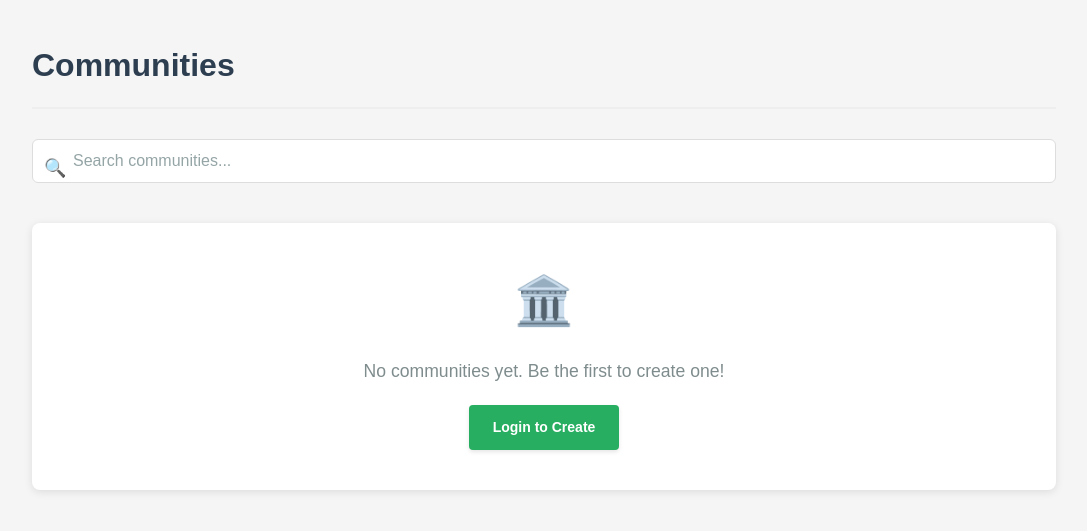
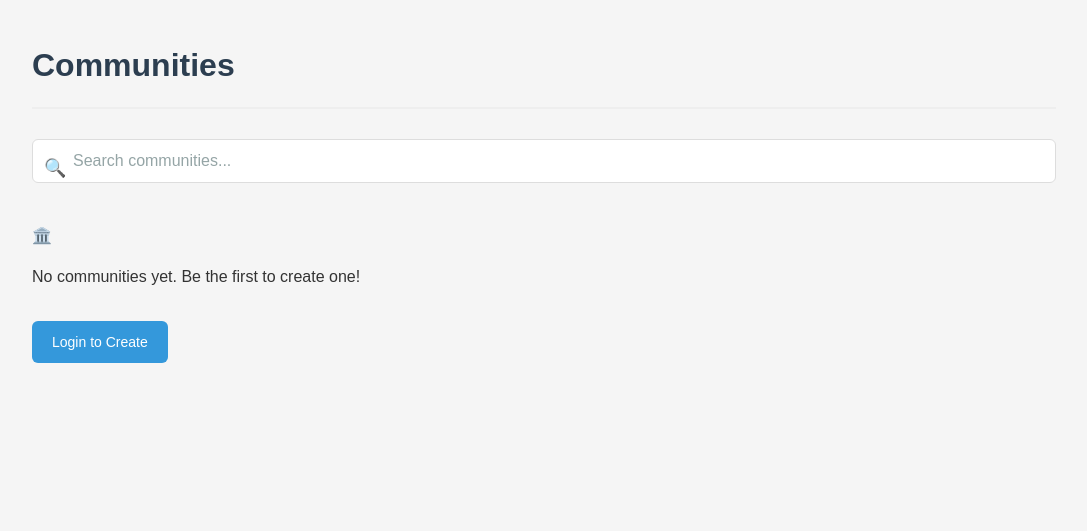
Before and after one commit to saz-v1/DaESD, a Django app: page /communities/ in a window 1280 px wide. Shown: the part 70-601 px from the top of the page, without its empty margins (96-1183 px from the left). Run offline with Django 5.2, Linux system fonts and the light colour scheme; data that the repository does not hold is empty.

Commit message:
removing unecessary CSS

```diff
--- a/static/css/style.css
+++ b/static/css/style.css
@@ -900,240 +900,92 @@ h1, h2, h3 {
 
 /* Unified Button System for Communities */
 .btn {
-    display: inline-block;
-    padding: 10px 16px;
+    display: inline-flex;
+    align-items: center;
+    justify-content: center;
+    padding: 10px 20px;
+    height: 42px;
+    font-size: 14px;
+    font-weight: 500;
     border-radius: 6px;
-    text-align: center;
-    font-weight: 500;
-    font-size: 14px;
     cursor: pointer;
+    transition: all 0.2s ease;
     text-decoration: none;
-    transition: all 0.2s ease;
     border: none;
-    line-height: 1.5;
+    white-space: nowrap;
     background-color: #3498db;
     color: white;
-    box-shadow: 0 2px 4px rgba(0,0,0,0.1);
 }
 
 .btn:hover {
-    background-color: #2980b9;
-    transform: translateY(-2px);
-    box-shadow: 0 4px 8px rgba(0,0,0,0.1);
+    opacity: 0.9;
+    transform: translateY(-1px);
 }
 
 .btn:active {
     transform: translateY(0);
-    box-shadow: 0 1px 2px rgba(0,0,0,0.1);
-}
-
-/* Button sizes */
-.btn-sm {
-    padding: 6px 12px;
-    font-size: 13px;
-    border-radius: 4px;
-}
-
-.btn-lg {
-    padding: 12px 20px;
-    font-size: 16px;
 }
 
 /* Button variants */
-.btn-primary {
-    background-color: #3498db;
-    color: white;
-}
-
-.btn-primary:hover {
-    background-color: #2980b9;
+.btn-outline {
+    background-color: transparent;
+    border: 1px solid currentColor;
+    color: #3498db;
 }
 
 .btn-success {
-    background-color: #27ae60;
-    color: white;
-}
-
-.btn-success:hover {
-    background-color: #219955;
+    background-color: #2ecc71;
 }
 
 .btn-danger {
     background-color: #e74c3c;
-    color: white;
 }
 
-.btn-danger:hover {
-    background-color: #c0392b;
+/* Community specific styles */
+.community-actions {
+    display: flex;
+    gap: 12px;
+    margin: 15px 0;
+    flex-wrap: wrap;
 }
 
-/* Override specific button styles */
-.create-community-btn {
-    background-color: #27ae60;
-    color: white;
-    padding: 12px 20px;
-    font-weight: bold;
-    display: flex;
-    align-items: center;
-    gap: 8px;
+.community-actions form {
+    margin: 0;
+    padding: 0;
+    background: none;
+    box-shadow: none;
 }
 
-.create-community-btn:hover {
-    background-color: #219955;
+/* Create community button */
+.create-community-btn {
+    background-color: #2ecc71;
+    padding-left: 40px;
+    position: relative;
 }
 
-.create-community-btn:active {
-    transform: translateY(0);
+.create-community-btn::before {
+    content: "+";
+    position: absolute;
+    left: 20px;
+    font-size: 18px;
+    font-weight: bold;
 }
 
-.community-actions {
-    display: flex;
-    flex-wrap: wrap;
-    gap: 10px;
+/* Empty state button */
+.empty-state .btn {
     margin-top: 15px;
 }
 
-.community-card .community-actions {
-    display: flex;
-    flex-direction: column;
-    gap: 8px;
+/* Admin controls */
+.admin-controls {
+    margin-top: 20px;
+    padding: 15px;
+    background-color: #f8f9fa;
+    border-radius: 8px;
 }
 
-.community-actions .btn {
-    min-width: 120px;
-    text-align: center;
-    justify-content: center;
-}
-
-.manage-actions {
-    display: flex;
-    gap: 8px;
-    margin-top: 10px;
-}
-
-.community-card .manage-actions {
-    display: flex;
-    flex-direction: row;
-    justify-content: flex-start;
-    margin-top: 8px;
-}
-
-.admin-controls {
-    background-color: #f8f9fa;
-    padding: 15px;
-    margin-bottom: 20px;
-    border-radius: 8px;
-    border-left: 4px solid #3498db;
-}
-
-.admin-buttons {
-    display: flex;
-    flex-wrap: wrap;
-    gap: 10px;
-}
-
-/* Community form buttons */
-.community-form-container .btn {
-    padding: 12px 24px;
-    font-size: 16px;
-}
-
-/* Post buttons */
-.post-actions {
-    display: flex;
-    flex-wrap: wrap;
-    gap: 8px;
-    margin-top: 12px;
-}
-
-/* Empty state buttons */
-.empty-state .btn {
-    padding: 12px 24px;
-    font-weight: bold;
-}
-
-/* Empty state styling */
-.empty-state {
-    grid-column: 1 / -1;
-    background-color: white;
-    padding: 40px 20px;
-    text-align: center;
-    border-radius: 8px;
-    box-shadow: 0 2px 8px rgba(0,0,0,0.1);
-    margin: 20px 0;
-}
-
-.empty-state p {
-    color: #7f8c8d;
-    font-size: 1.1rem;
-    margin-bottom: 20px;
-}
-
-.empty-state-icon {
-    font-size: 3rem;
-    color: #bdc3c7;
-    margin-bottom: 15px;
-}
-
-.empty-state .btn {
-    background-color: #27ae60;
-    color: white;
-    padding: 12px 24px;
-    border-radius: 4px;
-    font-weight: bold;
-    display: inline-block;
-    transition: background-color 0.3s, transform 0.2s;
-}
-
-.empty-state .btn:hover {
-    background-color: #2ecc71;
-    transform: translateY(-2px);
-}
-
-/* New community section */
-.new-community-section {
-    background-color: #f8f9fa;
-    border-radius: 8px;
-    padding: 30px;
-    margin-bottom: 40px;
-    border: 2px dashed #e0e0e0;
-    text-align: center;
-    transition: background-color 0.3s;
-}
-
-.new-community-section:hover {
-    background-color: #f0f5ff;
-}
-
-.new-community-section h2 {
-    margin-top: 0;
-    color: #2c3e50;
-    font-size: 1.5rem;
-    margin-bottom: 10px;
-}
-
-.new-community-section p {
-    color: #7f8c8d;
-    margin-bottom: 20px;
-    max-width: 600px;
-    margin-left: auto;
-    margin-right: auto;
-}
-
-.new-community-section .btn {
-    background-color: #27ae60;
-    color: white;
-    padding: 12px 30px;
-    border-radius: 4px;
-    font-weight: bold;
-    display: inline-block;
-    transition: background-color 0.3s, transform 0.2s;
-}
-
-.new-community-section .btn:hover {
-    background-color: #2ecc71;
-    transform: translateY(-2px);
-    box-shadow: 0 4px 8px rgba(0,0,0,0.1);
+.admin-controls .btn {
+    margin-right: 10px;
 }
 
 /* Community section title */
```
